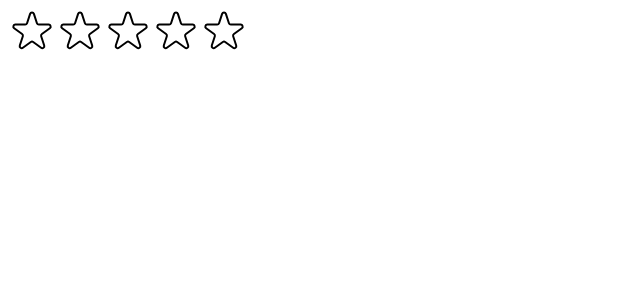
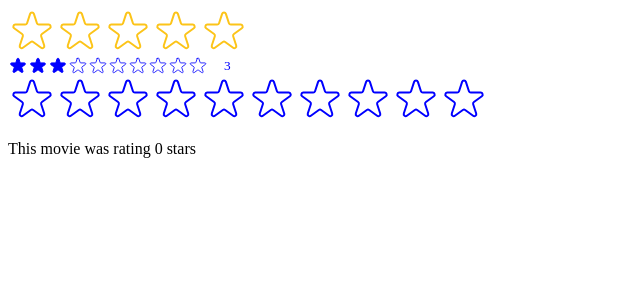
Before and after one commit to KristijanKoprtla/usePopcorn, a React (Create React App) app: page / in a window 1280 px wide. Shown: the top 300 px of the page, without its empty margins (0-640 px from the left). Built offline with nearby package versions, Linux system fonts and the light colour scheme.

Commit message:
Improve reusability with props

```diff
--- a/src/StarRating.jsx
+++ b/src/StarRating.jsx
@@ -10,21 +10,32 @@
   display: "flex",
 };
 
-const textStyle = {
-  lineHeight: "1",
-  margin: "0",
-};
-
-const StarRating = ({ maxRating = 5 }) => {
-  const [rating, setRating] = useState(0);
+const StarRating = ({
+  maxRating = 5,
+  color = "#fcc419",
+  size = 48,
+  className = "",
+  messages = [],
+  defaultRating = 0,
+  onSetRating,
+}) => {
+  const [rating, setRating] = useState(defaultRating);
   const [tempRating, setTempRating] = useState(0);
 
   function handleRating(rating) {
     setRating(rating);
+    onSetRating(rating);
   }
 
+  const textStyle = {
+    lineHeight: "1",
+    margin: "0",
+    color: color,
+    fontSize: `${size / 1.5}px`,
+  };
+
   return (
-    <div style={containerStyle}>
+    <div style={containerStyle} className={className}>
       <div style={starContainerStyle}>
         {Array.from({ length: maxRating }, (_, i) => (
           <Star
@@ -33,24 +44,29 @@
             full={tempRating ? tempRating >= i + 1 : rating >= i + 1}
             onHoverIn={() => setTempRating(i + 1)}
             onHoverOut={() => setTempRating(0)}
+            color={color}
+            size={size}
           />
         ))}
       </div>
-      <p style={textStyle}>{tempRating || rating || ""}</p>
+      <p style={textStyle}>
+        {messages.length === maxRating
+          ? messages[tempRating ? tempRating - 1 : rating - 1]
+          : tempRating || rating || ""}
+      </p>
     </div>
   );
 };
 
 export default StarRating;
 
-const starStyle = {
-  width: "48px",
-  height: "48px",
-  display: "block",
-  cursor: "pointer",
-};
-
-function Star({ onRate, full, onHoverIn, onHoverOut }) {
+function Star({ onRate, full, onHoverIn, onHoverOut, color, size }) {
+  const starStyle = {
+    width: `${size}px`,
+    height: `${size}px`,
+    display: "block",
+    cursor: "pointer",
+  };
   return (
     <span
       role="button"
@@ -63,8 +79,8 @@
         <svg
           xmlns="http://www.w3.org/2000/svg"
           viewBox="0 0 20 20"
-          fill="#000"
-          stroke="#000"
+          fill={color}
+          stroke={color}
         >
           <path d="M9.049 2.927c.3-.921 1.603-.921 1.902 0l1.07 3.292a1 1 0 00.95.69h3.462c.969 0 1.371 1.24.588 1.81l-2.8 2.034a1 1 0 00-.364 1.118l1.07 3.292c.3.921-.755 1.688-1.54 1.118l-2.8-2.034a1 1 0 00-1.175 0l-2.8 2.034c-.784.57-1.838-.197-1.539-1.118l1.07-3.292a1 1 0 00-.364-1.118L2.98 8.72c-.783-.57-.38-1.81.588-1.81h3.461a1 1 0 00.951-.69l1.07-3.292z" />
         </svg>
@@ -73,7 +89,7 @@
           xmlns="http://www.w3.org/2000/svg"
           fill="none"
           viewBox="0 0 24 24"
-          stroke="#000"
+          stroke={color}
         >
           <path
             strokeLinecap="round"
@@ -86,24 +102,3 @@
     </span>
   );
 }
-
-/*
-FULL STAR
-
-<svg
-  xmlns="http://www.w3.org/2000/svg"
-  viewBox="0 0 20 20"
-  fill="#000"
-  stroke="#000"
->
-  <path
-    d="M9.049 2.927c.3-.921 1.603-.921 1.902 0l1.07 3.292a1 1 0 00.95.69h3.462c.969 0 1.371 1.24.588 1.81l-2.8 2.034a1 1 0 00-.364 1.118l1.07 3.292c.3.921-.755 1.688-1.54 1.118l-2.8-2.034a1 1 0 00-1.175 0l-2.8 2.034c-.784.57-1.838-.197-1.539-1.118l1.07-3.292a1 1 0 00-.364-1.118L2.98 8.72c-.783-.57-.38-1.81.588-1.81h3.461a1 1 0 00.951-.69l1.07-3.292z"
-  />
-</svg>
-
-
-EMPTY STAR
-
-
-
-*/
--- a/src/index.js
+++ b/src/index.js
@@ -1,14 +1,36 @@
-import React from "react";
+import React, { useState } from "react";
 import ReactDOM from "react-dom/client";
 // import "./index.css";
 // import App from "./App";
 
 import StarRating from "./StarRating";
 
+function Test() {
+  const [movieRating, setMovieRating] = useState(0);
+  return (
+    <div>
+      <StarRating color="blue" maxRating={10} onSetRating={setMovieRating} />
+      <p>This movie was rating {movieRating} stars</p>
+    </div>
+  );
+}
+
 const root = ReactDOM.createRoot(document.getElementById("root"));
 root.render(
   <React.StrictMode>
     {/* <App /> */}
-    <StarRating maxRating={5} />
+    <StarRating
+      maxRating={5}
+      messages={["Terrible", "Bad", "Okay", "Good", "Amazing"]}
+    />
+    <StarRating
+      maxRating={10}
+      color="blue"
+      size={20}
+      classname="test"
+      defaultRating={3}
+    />
+
+    <Test />
   </React.StrictMode>
 );
```
